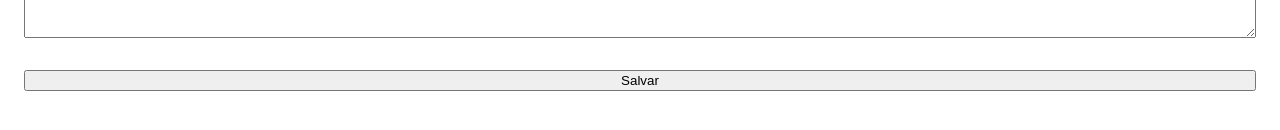
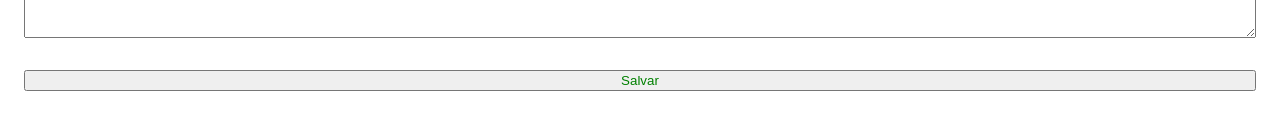
Before and after one commit to abimaelneto/blog-template, a Vue app: page / in a window 1280 px wide. Shown: the part 442-572 px from the top of the page. Built offline with nearby package versions, Linux system fonts and the light colour scheme.

Commit message:
inicia a estilização do formulário

```diff
--- a/src/App.vue
+++ b/src/App.vue
@@ -98,4 +98,8 @@ form {
 form > * {
   margin: 1rem;
 }
+
+button {
+  color: green;
+}
 </style>
```
